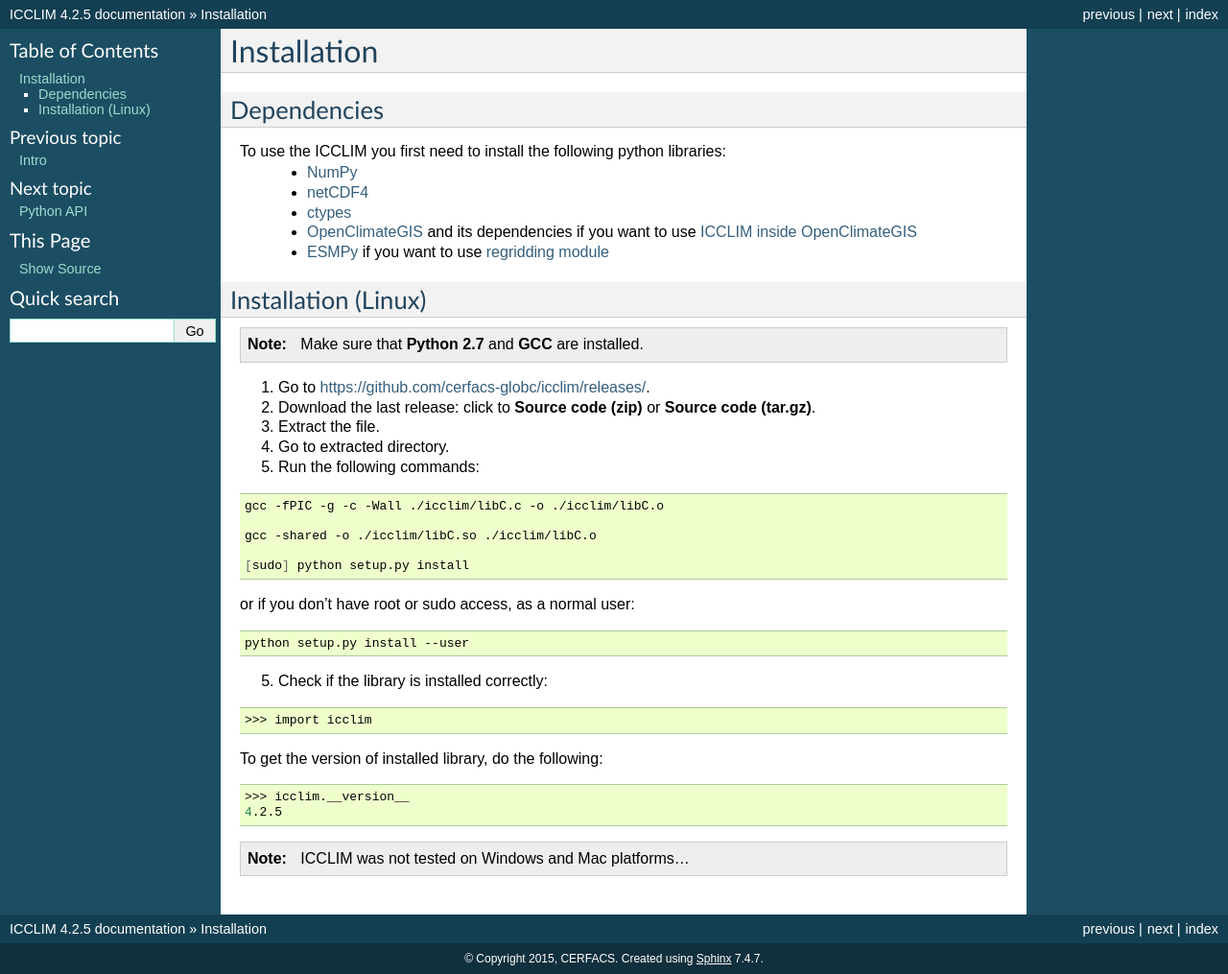
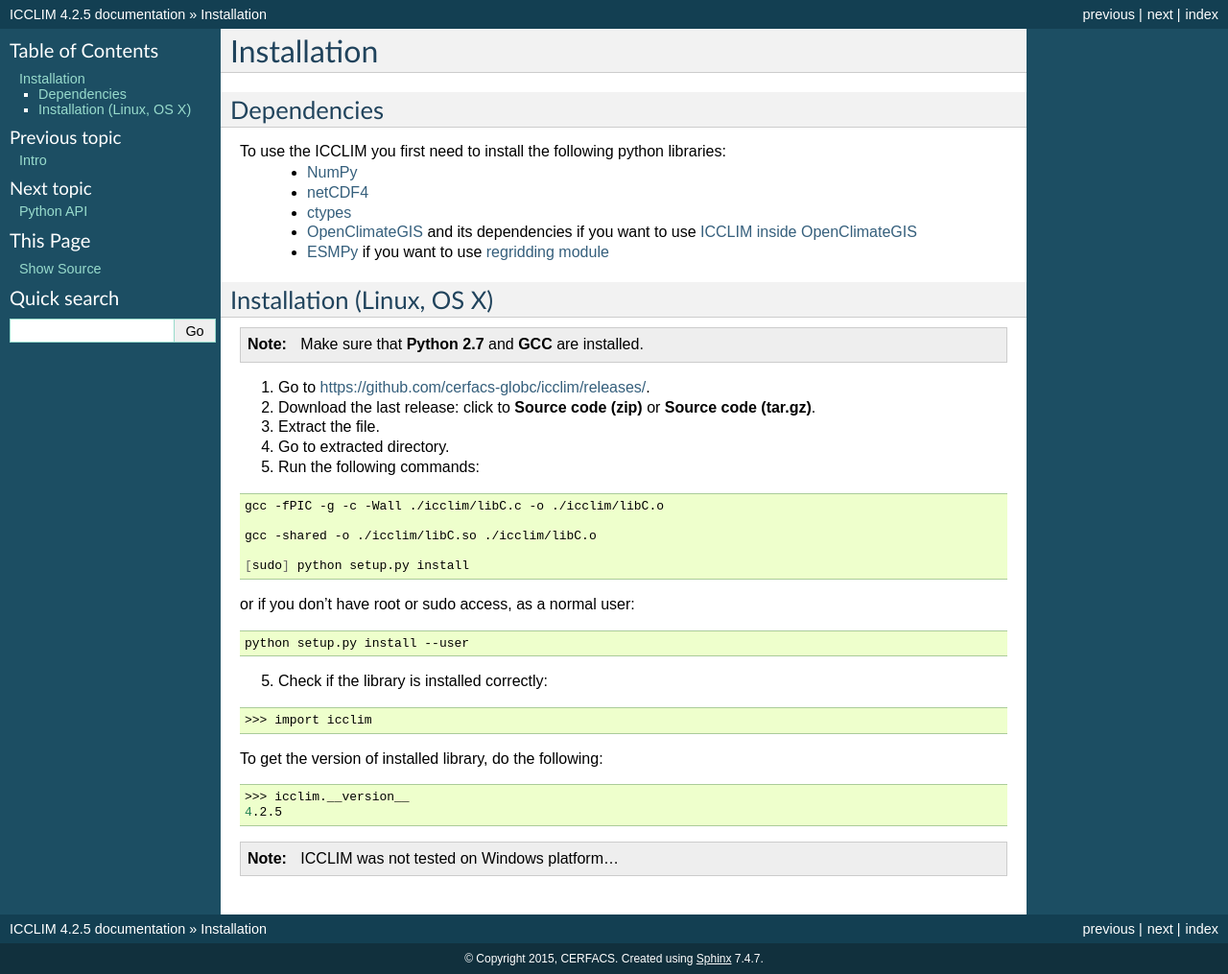
Before and after one commit to cerfacs-globc/icclim, a Sphinx documentation site: the page built from icclim/icclim_doc/source/installation.rst, in a window 1280 px wide. Shown: the whole page at 96% size. Built offline with Sphinx 7.4.7, drawn with Linux system fonts in a browser that asks for light colours.

Commit message:
Added OS X support in documentation.

```diff
--- a/icclim/icclim_doc/source/installation.rst
+++ b/icclim/icclim_doc/source/installation.rst
@@ -11,7 +11,7 @@
     - `OpenClimateGIS <http://ncpp.github.io/ocgis/index.html>`_ and its dependencies if you want to use `ICCLIM inside OpenClimateGIS <http://ncpp.github.io/ocgis/computation.html#calculation-using-icclim-for-eca-indices>`_
     - `ESMPy <https://www.earthsystemcog.org/projects/esmpy/>`_ if you want to use :ref:`regridding module <icclim_regrid>`
 
-Installation (Linux)
+Installation (Linux, OS X)
 --------------------
 .. note:: Make sure that **Python 2.7** and **GCC** are installed.
 
@@ -49,4 +49,4 @@
     4.2.5
 
 
-.. note:: ICCLIM was not tested on Windows and Mac platforms...
+.. note:: ICCLIM was not tested on Windows platform...
```
Also changed, not shown: 1 other file.
